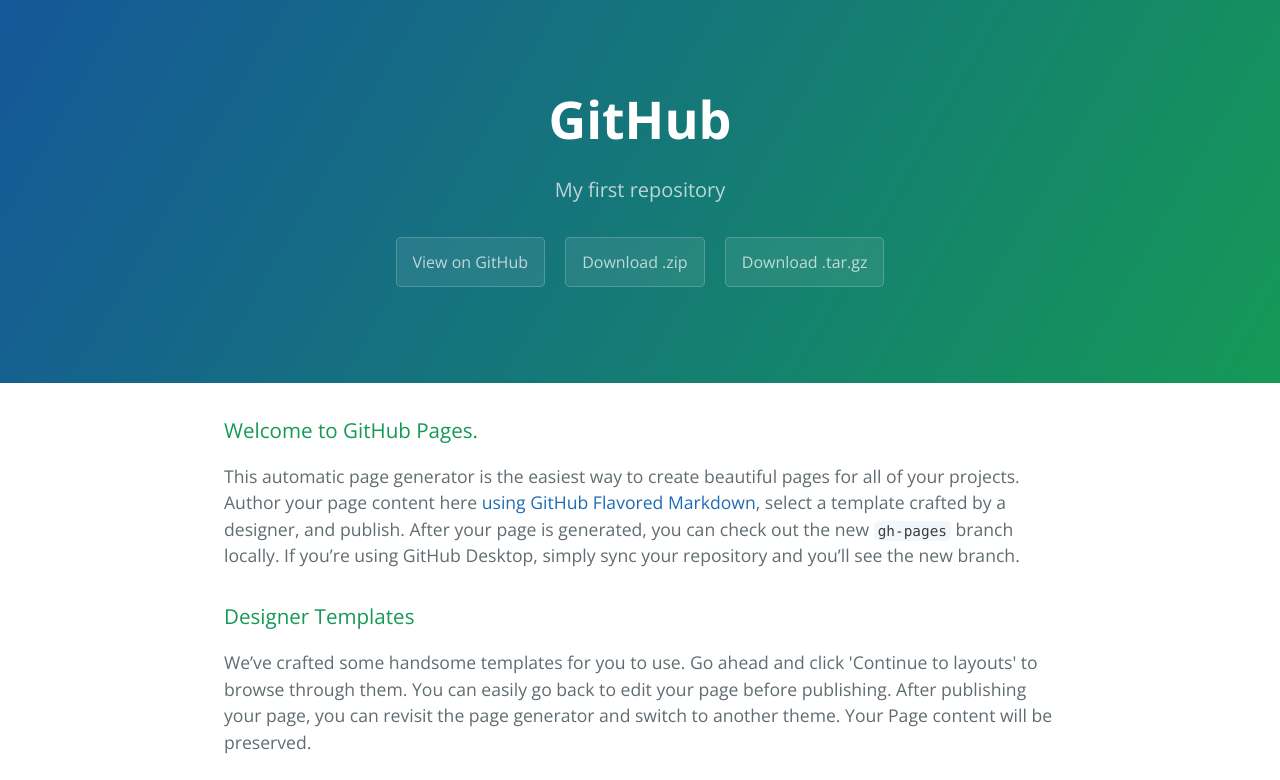
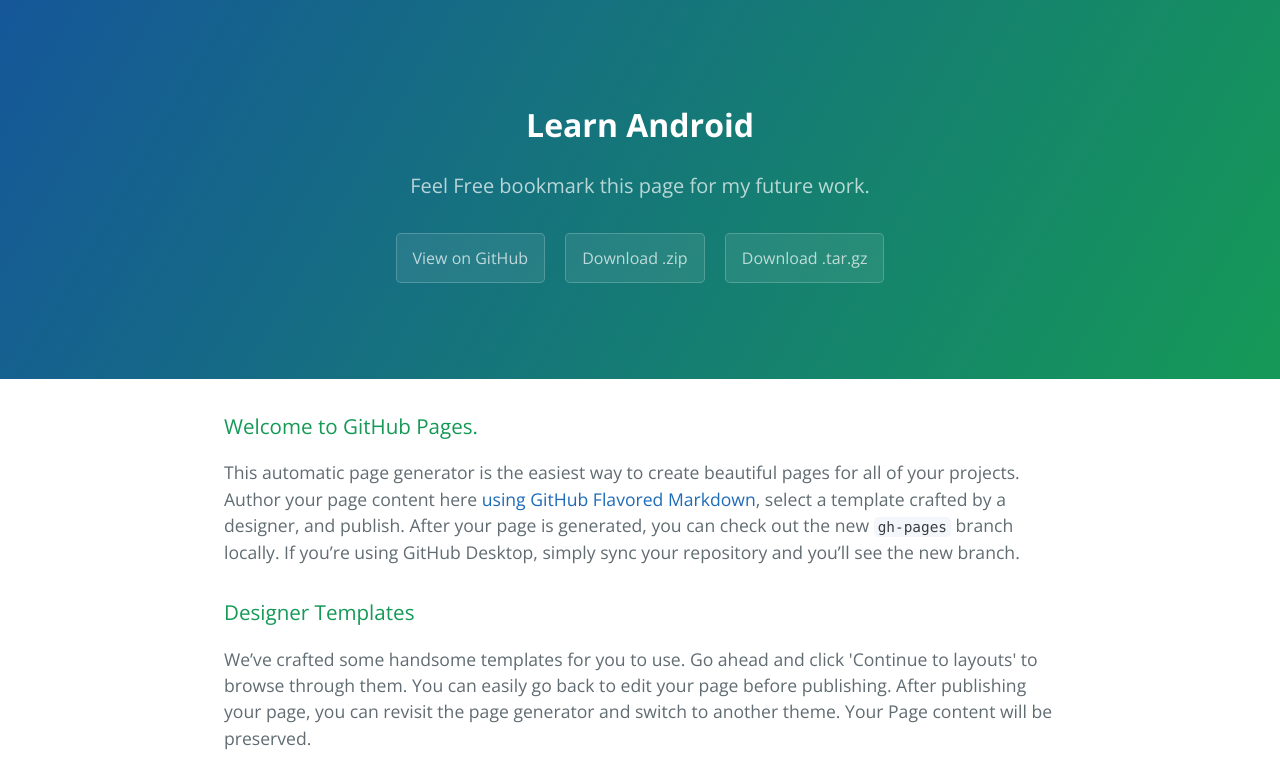
Before and after one commit to ketharadha/hello-world, a plain HTML site: page index.html in a window 1280 px wide. Shown: the top 780 px of the page. Drawn offline with nearby package versions, Linux system fonts and the light colour scheme.

Commit message:
Given decent name

```diff
--- a/index.html
+++ b/index.html
@@ -11,8 +11,8 @@
   </head>
   <body>
     <section class="page-header">
-      <h1 class="project-name">GitHub</h1>
-      <h2 class="project-tagline">My first repository</h2>
+      <h1 id="project-title">Learn Android</h1>
+      <h2 class="project-tagline">Feel Free bookmark this page for my future work.</h2>
       <a href="https://github.com/ketharadha/github" class="btn">View on GitHub</a>
       <a href="https://github.com/ketharadha/github/zipball/master" class="btn">Download .zip</a>
       <a href="https://github.com/ketharadha/github/tarball/master" class="btn">Download .tar.gz</a>
```
